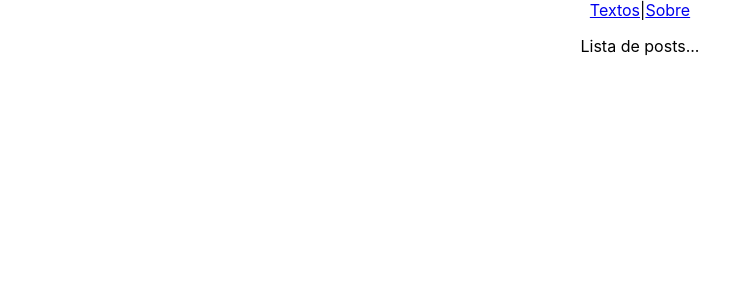
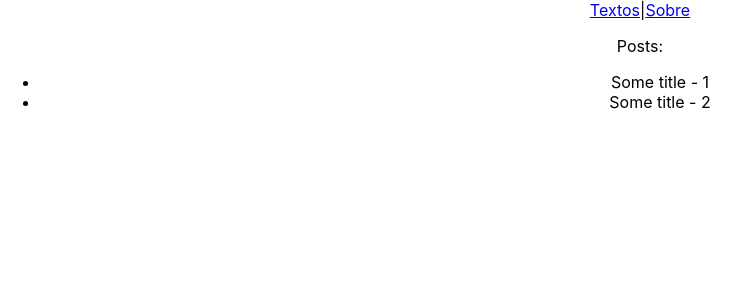
Before and after one commit to brunohanai/react-engineering-daybook-blog, a React (Create React App) app: page / in a window 1280 px wide. Shown: the top 300 px of the page, without its empty margins (0-750 px from the left). Built offline with nearby package versions, Linux system fonts and the light colour scheme.

Commit message:
Adiciona lista simples de posts (placeholder)

```diff
--- a/src/app/Home.js
+++ b/src/app/Home.js
@@ -1,7 +1,16 @@
+import { posts } from "../lib/placeholder-data";
+
 function Home() {
     return (
         <div className="Home">
-            <p>Lista de posts...</p>
+            <p>Posts:</p>
+            <ul>
+                {posts.map(post => (
+                    <li key={post.id}>
+                        {post.title}
+                    </li>
+                ))}
+            </ul>
         </div>
     )
 }
--- a/src/lib/placeholder-data.js
+++ b/src/lib/placeholder-data.js
@@ -1,4 +1,4 @@
-const posts = [
+export const posts = [
     {
         id: "post-1",
         created_at: "2024-07-23T19:03:00Z",
```
